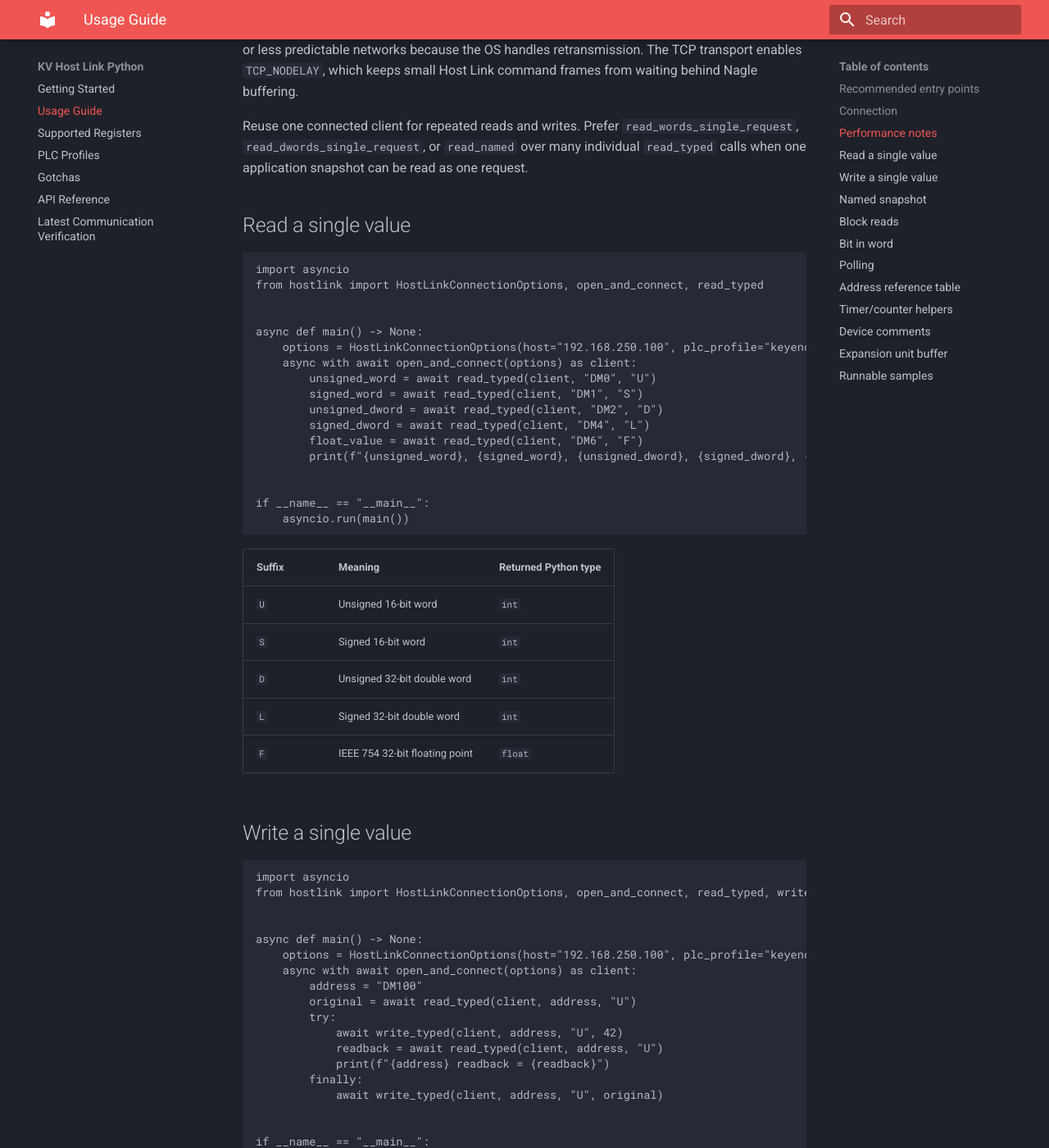
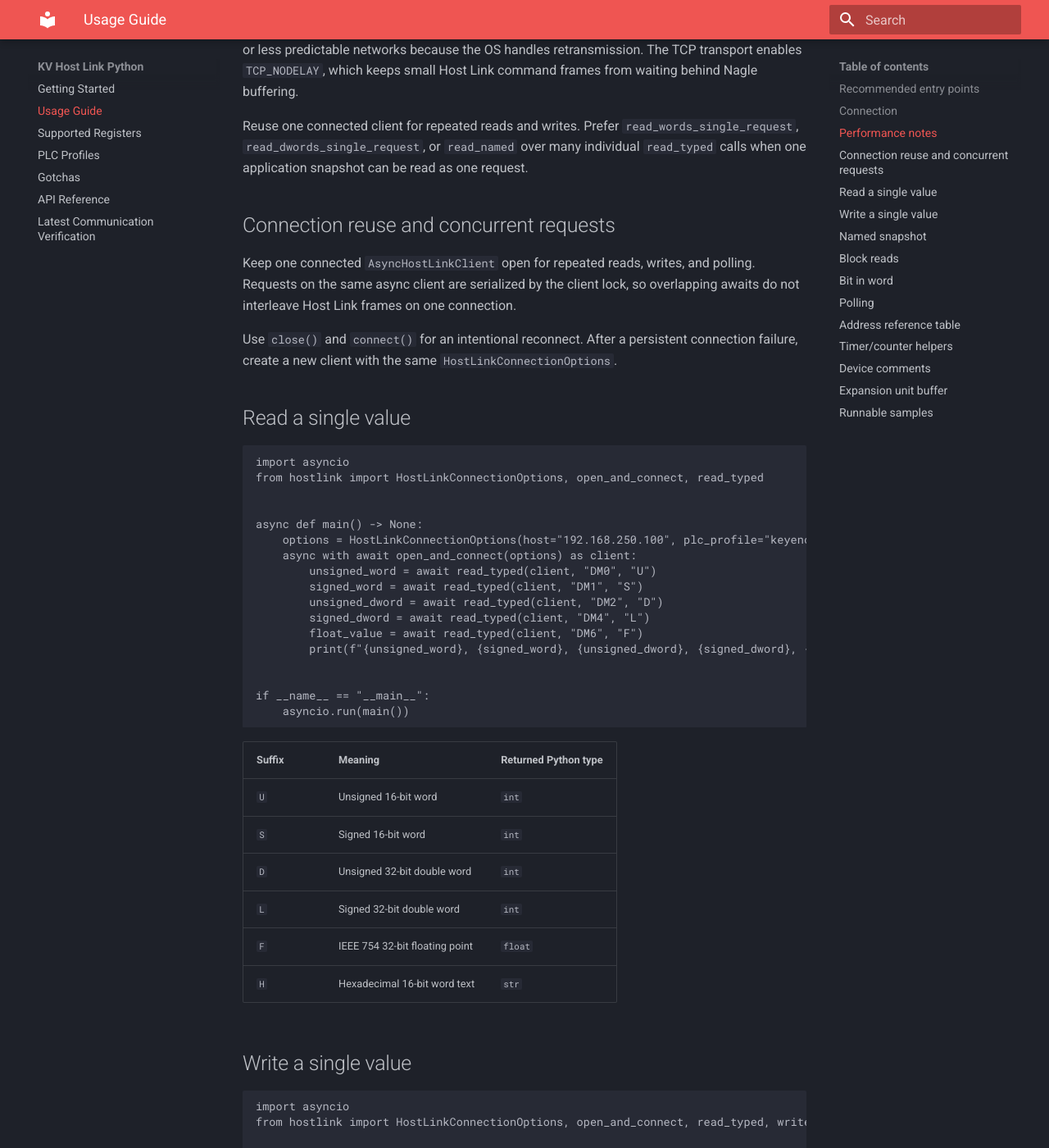
Before and after one commit to fa-yoshinobu/plc-comm-hostlink-python, an MkDocs documentation site: the page built from docsrc/user/USAGE_GUIDE.md, in a window 1280 px wide and 1400 px high, scrolled down 1989 px. Shown: the whole window at 82% size. Built offline with MkDocs 1.6.1 and Material for MkDocs 9.7.7, drawn with Linux system fonts in a browser that asks for light colours.

Commit message:
feat: add high-level hex word suffix

````diff
--- a/docsrc/user/USAGE_GUIDE.md
+++ b/docsrc/user/USAGE_GUIDE.md
@@ -66,6 +66,15 @@ Reuse one connected client for repeated reads and writes. Prefer
 many individual `read_typed` calls when one application snapshot can be read as
 one request.
 
+## Connection reuse and concurrent requests
+
+Keep one connected `AsyncHostLinkClient` open for repeated reads, writes, and
+polling. Requests on the same async client are serialized by the client lock, so
+overlapping awaits do not interleave Host Link frames on one connection.
+
+Use `close()` and `connect()` for an intentional reconnect. After a persistent
+connection failure, create a new client with the same `HostLinkConnectionOptions`.
+
 ## Read a single value
 
 ```python
@@ -95,6 +104,7 @@ if __name__ == "__main__":
 | `D` | Unsigned 32-bit double word | `int` |
 | `L` | Signed 32-bit double word | `int` |
 | `F` | IEEE 754 32-bit floating point | `float` |
+| `H` | Hexadecimal 16-bit word text | `str` |
 
 ## Write a single value
 
````
Also changed, not shown: TODO.md (+3 -1 lines), docsrc/user/SUPPORTED_REGISTERS.md (+1 -0 lines), 3 other files.
